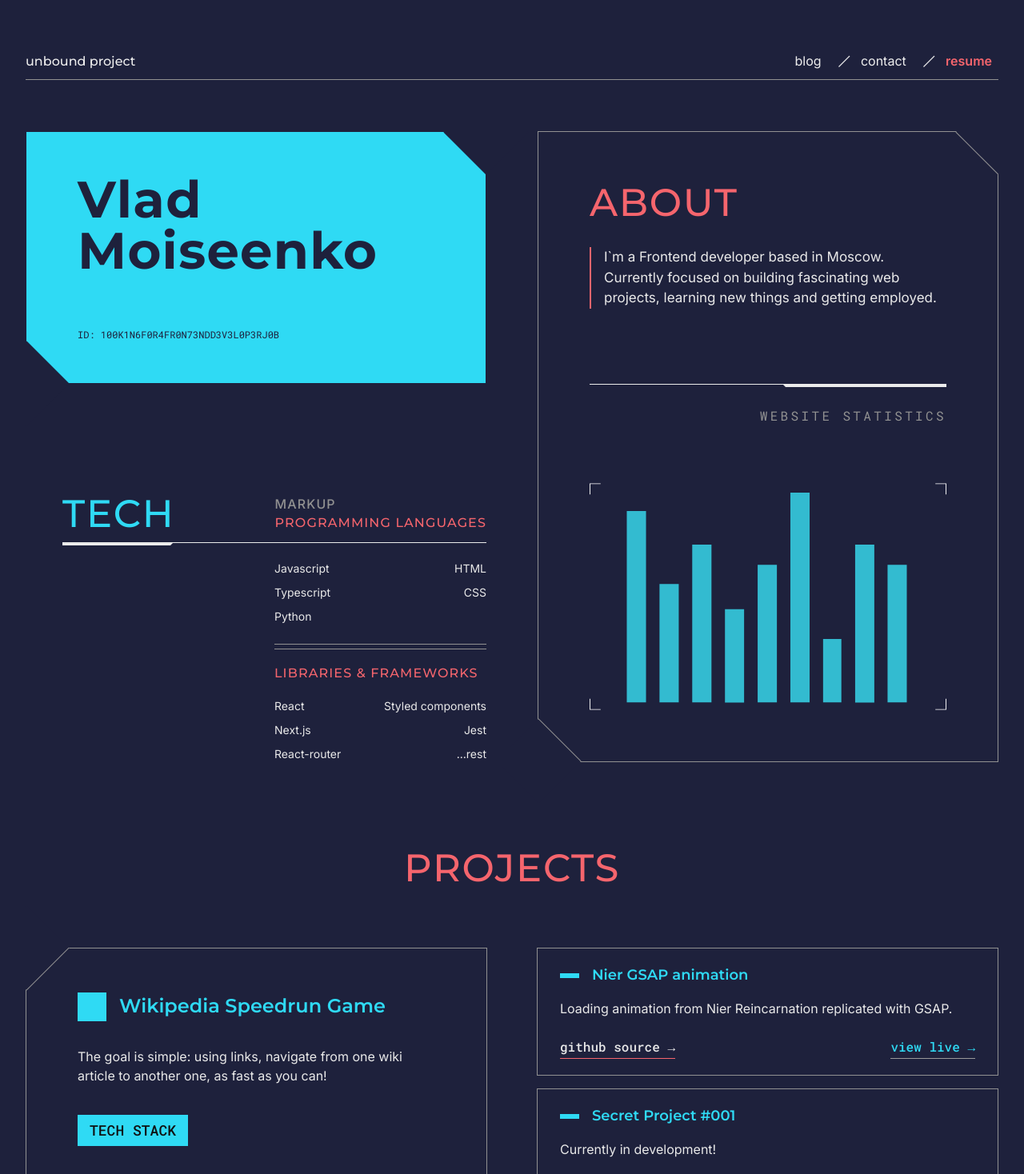
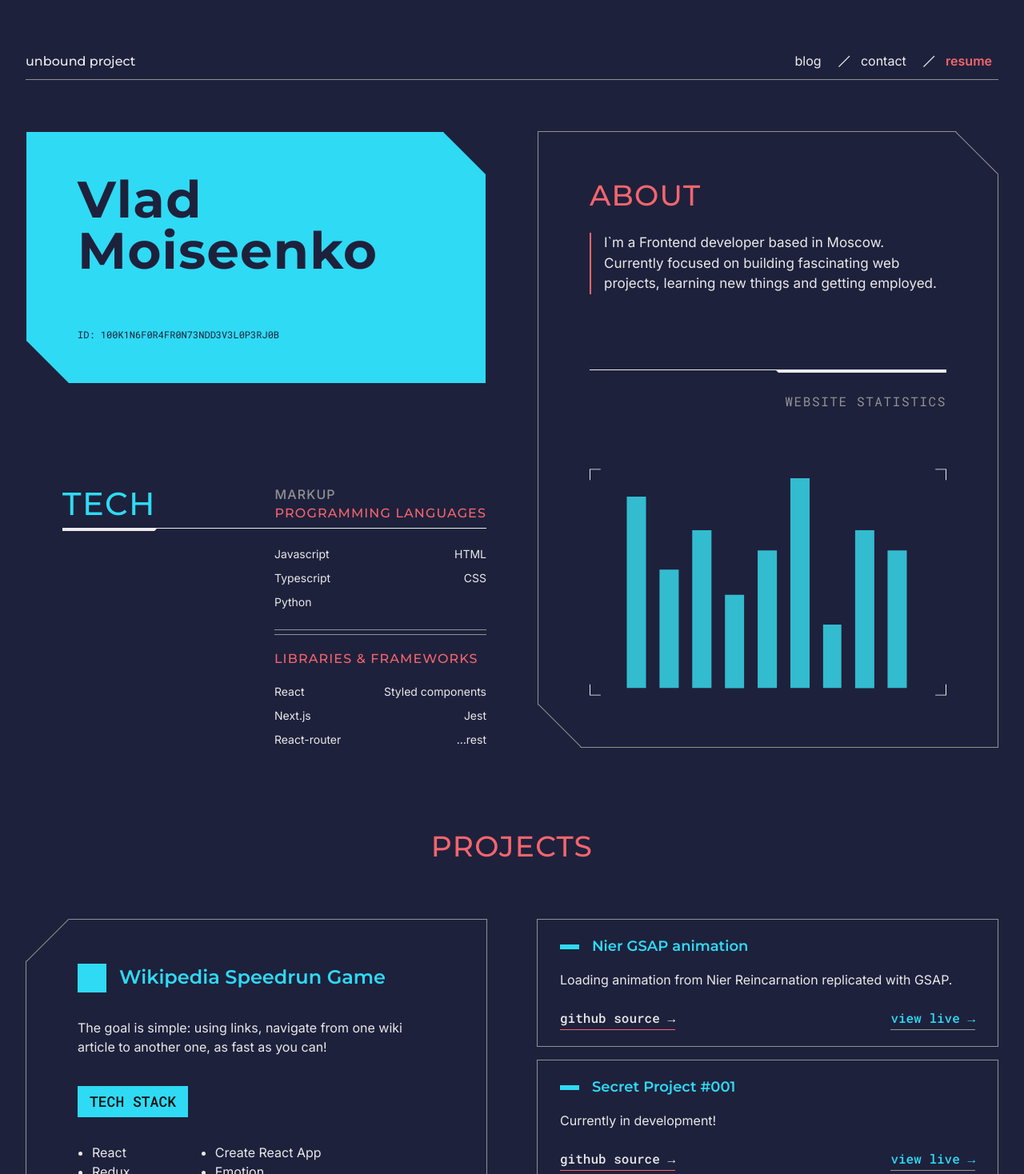
Before and after one commit to B0und/PersonalWebsite, a Next.js app: page / in a window 1280 px wide. Shown: the top 1468 px of the page at 80% size. Built offline with nearby package versions, Linux system fonts and the light colour scheme.

Commit message:
adjust font size

```diff
--- a/components/About.tsx
+++ b/components/About.tsx
@@ -16,7 +16,7 @@ const About = () => {
 
 const Header = styled.h2`
   color: var(--color-secondary);
-  font-size: clamp(24px, calc(1.5rem + (48 - 24) * ((100vw - 700px) / (1062 - 700))), 48px);
+  font-size: clamp(24px, calc(1.5rem + (36 - 24) * ((100vw - 700px) / (1062 - 700))), 36px);
   min-height: 0vw;
   font-weight: 500;
   letter-spacing: 0.035em;
--- a/components/DesktopHeroLayout.tsx
+++ b/components/DesktopHeroLayout.tsx
@@ -26,7 +26,7 @@ const DesktopHeroLayout = () => {
           <About />
           <SpacedSeparator
             color="#ebebeb"
-            subLineWidth="45%"
+            subLineWidth="47%"
             subLineHeight="3px"
             lineSide="right"
           />
@@ -62,7 +62,7 @@ const StatsTitle = styled.p`
   font-size: ${16 / 16}rem;
   text-transform: uppercase;
 
-  letter-spacing: 0.21em;
+  letter-spacing: 0.1em;
   color: var(--color-border);
   margin-bottom: 60px;
 `;
--- a/components/Projects.tsx
+++ b/components/Projects.tsx
@@ -29,7 +29,7 @@ const Heading = styled.h2`
   padding-bottom: 64px;
 
   color: var(--color-secondary);
-  font-size: clamp(24px, calc(1.5rem + (48 - 24) * ((100vw - 700px) / (1062 - 700))), 48px);
+  font-size: clamp(24px, calc(1.5rem + (36 - 24) * ((100vw - 700px) / (1062 - 700))), 36px);
   min-height: 0vw;
   font-weight: 500;
 
--- a/components/Skills.tsx
+++ b/components/Skills.tsx
@@ -43,7 +43,7 @@ const Skills = () => {
   );
 };
 const Wrapper = styled.section`
-  --subLineWidth: 135px;
+  --subLineWidth: 115px;
 
   display: flex;
   flex-direction: column;
@@ -77,7 +77,7 @@ const HeadingWrapper = styled.div`
 `;
 
 const Title = styled.h2`
-  font-size: clamp(24px, calc(1.5rem + (48 - 24) * ((100vw - 700px) / (1062 - 700))), 48px);
+  font-size: clamp(24px, calc(1.5rem + (40 - 24) * ((100vw - 700px) / (1062 - 700))), 40px);
   min-height: 0vw; /* safari fix */
   font-weight: 500;
   letter-spacing: 0.035em;
```
